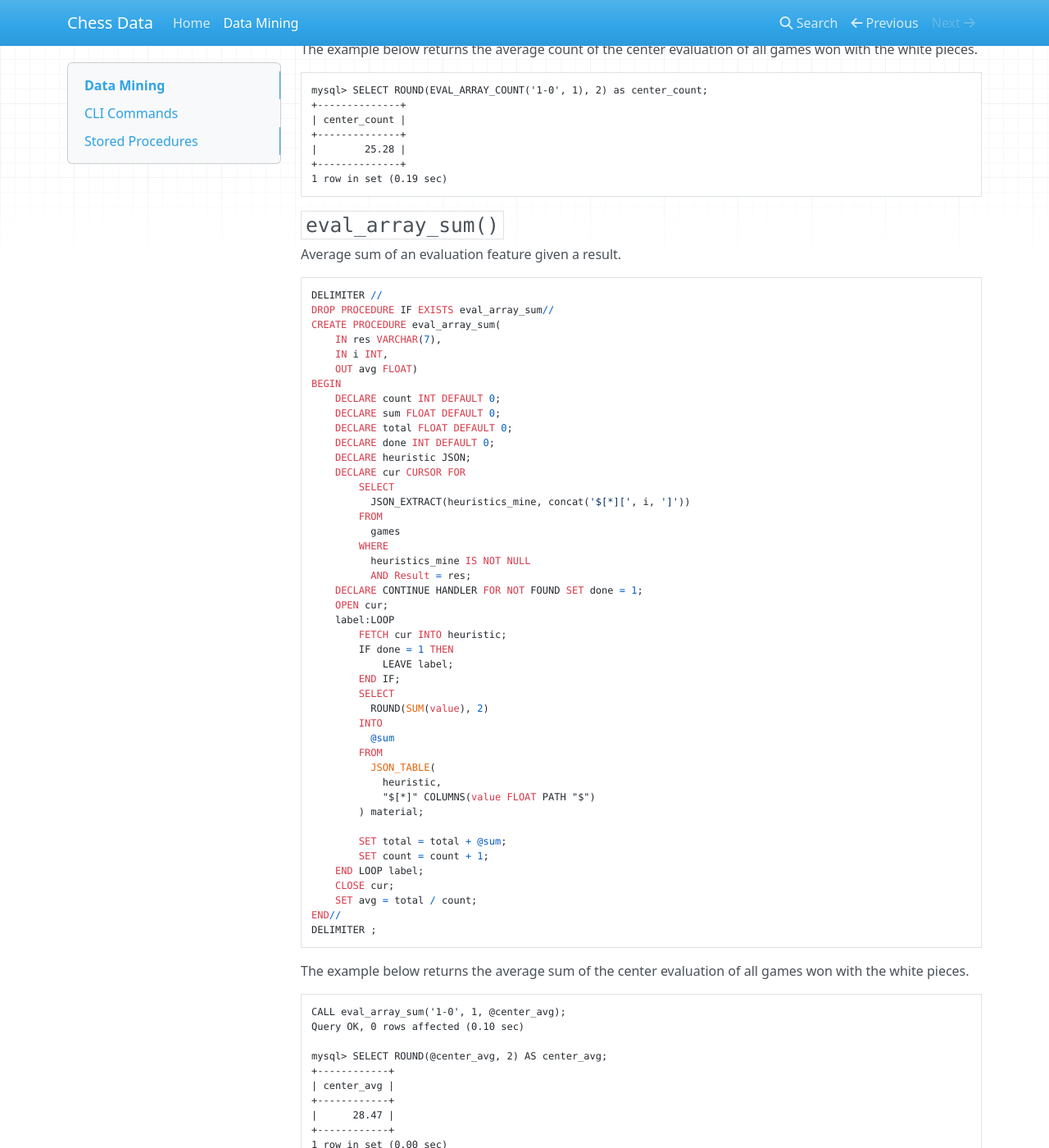
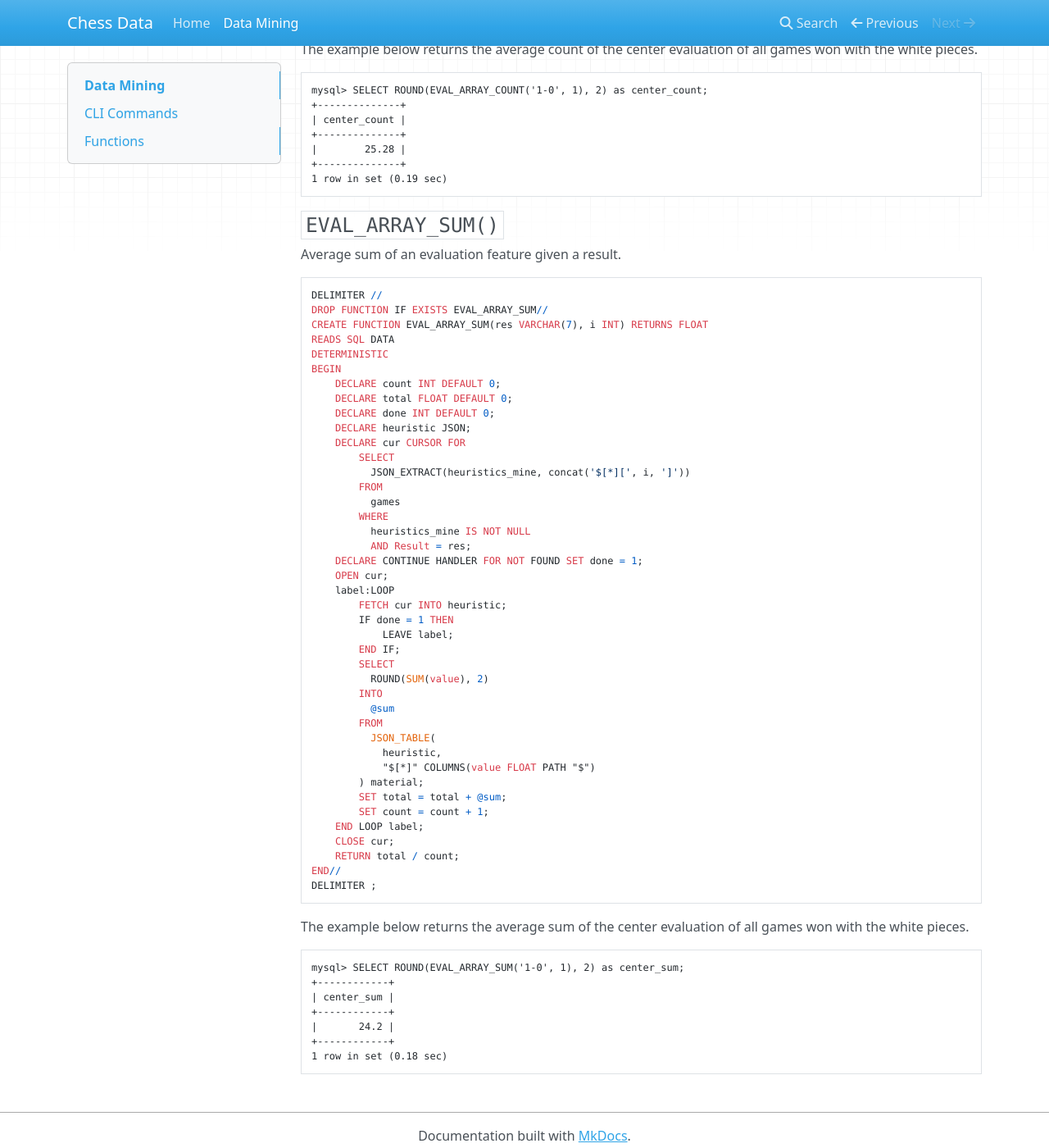
Before and after one commit to chesslablab/chess-data, an MkDocs documentation site: the page built from docs/data-mining.md, in a window 1280 px wide and 1400 px high, scrolled down 6585 px. Shown: the whole window at 82% size. Built offline with MkDocs 1.6.1, drawn with Linux system fonts in a browser that asks for light colours; nearby versions of some CDN libraries; some of the changed text lies outside the part shown.

Commit message:
Refactored eval_array_sum()

````diff
--- a/docs/data-mining.md
+++ b/docs/data-mining.md
@@ -300,7 +300,7 @@
 36 rows in set (0.00 sec)
 ```
 
-## Stored Procedures
+## Functions
 
 ### `EVAL_ARRAY_COUNT()`
 
@@ -362,20 +362,18 @@
 1 row in set (0.19 sec)
 ```
 
-### `eval_array_sum()`
+### `EVAL_ARRAY_SUM()`
 
 Average sum of an evaluation feature given a result.
 
 ```sql
 DELIMITER //
-DROP PROCEDURE IF EXISTS eval_array_sum//
-CREATE PROCEDURE eval_array_sum(
-    IN res VARCHAR(7),
-    IN i INT,
-    OUT avg FLOAT)
+DROP FUNCTION IF EXISTS EVAL_ARRAY_SUM//
+CREATE FUNCTION EVAL_ARRAY_SUM(res VARCHAR(7), i INT) RETURNS FLOAT
+READS SQL DATA
+DETERMINISTIC
 BEGIN
     DECLARE count INT DEFAULT 0;
-    DECLARE sum FLOAT DEFAULT 0;
     DECLARE total FLOAT DEFAULT 0;
     DECLARE done INT DEFAULT 0;
     DECLARE heuristic JSON;
@@ -403,12 +401,11 @@
             heuristic,
             "$[*]" COLUMNS(value FLOAT PATH "$")
         ) material;
-
         SET total = total + @sum;
         SET count = count + 1;
     END LOOP label;
     CLOSE cur;
-    SET avg = total / count;
+    RETURN total / count;
 END//
 DELIMITER ;
 ```
@@ -416,14 +413,11 @@
 The example below returns the average sum of the center evaluation of all games won with the white pieces.
 
 ```text
-CALL eval_array_sum('1-0', 1, @center_avg);
-Query OK, 0 rows affected (0.10 sec)
-
-mysql> SELECT ROUND(@center_avg, 2) AS center_avg;
+mysql> SELECT ROUND(EVAL_ARRAY_SUM('1-0', 1), 2) as center_sum;
 +------------+
-| center_avg |
+| center_sum |
 +------------+
-|      28.47 |
+|       24.2 |
 +------------+
-1 row in set (0.00 sec)
+1 row in set (0.18 sec)
 ```
````
